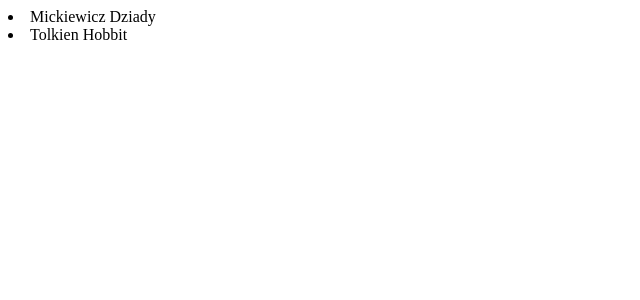
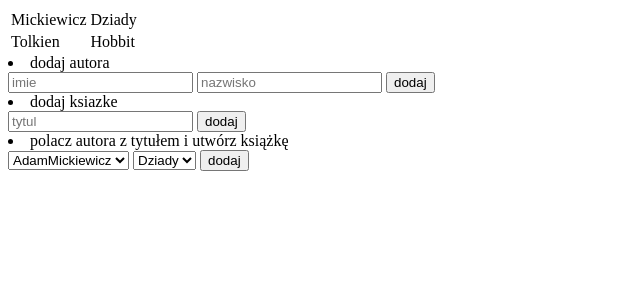
Before and after one commit to 3ti-2020/crud-wiele-do-wielu-kuba-szolc, a PHP site: page / in a window 1280 px wide. Shown: the top 300 px of the page, without its empty margins (0-640 px from the left). Run offline with PHP 8.4, Linux system fonts and the light colour scheme; data comes from the database, SQL or seed files in the repository.

Commit message:
Add files via upload

```diff
--- a/index.php
+++ b/index.php
@@ -1,11 +1,55 @@
-<?php
+<!DOCTYPE html>
+<html lang="en">
+<head>
+    <meta charset="UTF-8">
+    <meta name="viewport" content="width=device-width, initial-scale=1.0">
+    <title>Document</title>
+</head>
+<body>
+    <table>
+    <?php
+        $conn = new mysqli("localhost", "root", "zaq1@WSX", "library");
 
-    $conn = new mysqli("localhost", "root", "zaq1@WSX", "library");
+        $result = $conn->query("SELECT * FROM pozycje");
 
-    $result = $conn->query("SELECT * FROM pozycje");
+        while($row=$result->fetch_assoc()){
+            echo("<tr><td>".$row['nazwisko']."</td><td>".$row['tytul']."</td></tr>");
+        }
+    ?>
+    </table>
+    <form method="post" action="insert-autor.php">
+    <li>dodaj autora</li>
+        <input type="text" name="imie" placeholder="imie">
+        <input type="text" name="nazwisko" placeholder="nazwisko">
+        <input type="submit" value="dodaj">
+    </form>
+    <form method="post" action="insert-tytul.php">
+    <li>dodaj ksiazke</li>
+        <input type="text" name="tytul" placeholder="tytul">
+        <input type="submit" value="dodaj">
+    </form>
 
-    while($row=$result->fetch_assoc()){
-        echo("<li>".$row['nazwisko']." ".$row['tytul']);
-    }
+    <form method="post" action="insert-ksiazka.php">
+    <li>polacz autora z tytułem i utwórz książkę</li>
+        <select name="autor">
+            <?php
+                $result = $conn->query("SELECT * FROM autorzy");
 
-?>
+                while($row=$result->fetch_assoc()){
+                    echo("<option value='".$row['id_autor']."'>".$row['imie']."".$row['nazwisko']."</option>");
+                }
+            ?>
+        </select>
+        <select name="ksiazka">
+            <?php
+                $result = $conn->query("SELECT * FROM tytuly");
+
+                while($row=$result->fetch_assoc()){
+                    echo("<option value='".$row['id_tytul']."'>".$row['tytul']."</option>");
+                }
+            ?>
+        </select>
+        <input type="submit" value="dodaj">
+    </form>
+</body>
+</html>
```
Also changed, not shown: insert-autor.php (added, +11 -0 lines), insert-ksiazka.php (added, +11 -0 lines), insert-tytul.php (added, +10 -0 lines).
